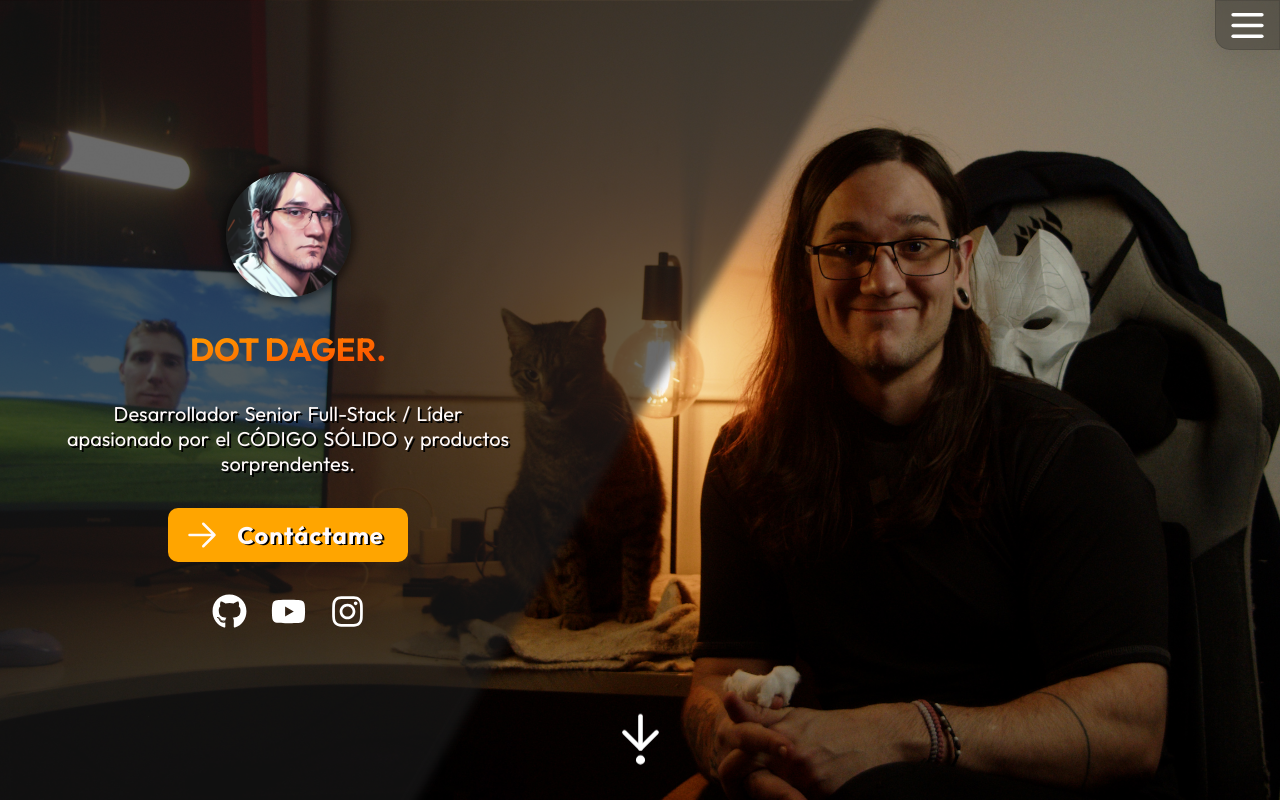
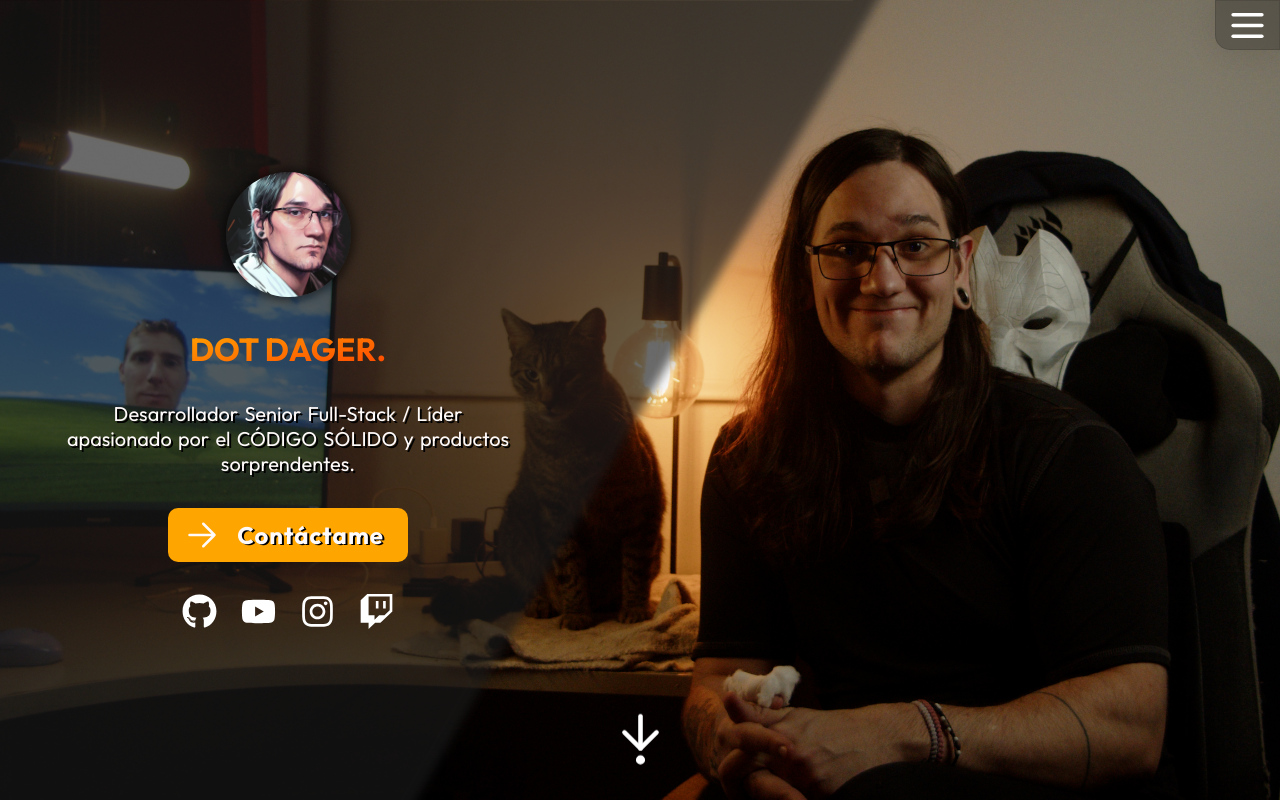
Before and after one commit to OsniaaK/LandingDager, a plain HTML site: page index.html in a window 1280 px wide. Shown: the top 802 px of the page. Drawn offline with nearby package versions, Linux system fonts and the light colour scheme.

Commit message:
Added Twitch Button to Hero

```diff
--- a/index.html
+++ b/index.html
@@ -162,6 +162,9 @@
                   d="M224.1 141c-63.6 0-114.9 51.3-114.9 114.9s51.3 114.9 114.9 114.9S339 319.5 339 255.9 287.7 141 224.1 141zm0 189.6c-41.1 0-74.7-33.5-74.7-74.7s33.5-74.7 74.7-74.7 74.7 33.5 74.7 74.7-33.6 74.7-74.7 74.7zm146.4-194.3c0 14.9-12 26.8-26.8 26.8-14.9 0-26.8-12-26.8-26.8s12-26.8 26.8-26.8 26.8 12 26.8 26.8zm76.1 27.2c-1.7-35.9-9.9-67.7-36.2-93.9-26.2-26.2-58-34.4-93.9-36.2-37-2.1-147.9-2.1-184.9 0-35.8 1.7-67.6 9.9-93.9 36.1s-34.4 58-36.2 93.9c-2.1 37-2.1 147.9 0 184.9 1.7 35.9 9.9 67.7 36.2 93.9s58 34.4 93.9 36.2c37 2.1 147.9 2.1 184.9 0 35.9-1.7 67.7-9.9 93.9-36.2 26.2-26.2 34.4-58 36.2-93.9 2.1-37 2.1-147.8 0-184.8zM398.8 388c-7.8 19.6-22.9 34.7-42.6 42.6-29.5 11.7-99.5 9-132.1 9s-102.7 2.6-132.1-9c-19.6-7.8-34.7-22.9-42.6-42.6-11.7-29.5-9-99.5-9-132.1s-2.6-102.7 9-132.1c7.8-19.6 22.9-34.7 42.6-42.6 29.5-11.7 99.5-9 132.1-9s102.7-2.6 132.1 9c19.6 7.8 34.7 22.9 42.6 42.6 11.7 29.5 9 99.5 9 132.1s2.7 102.7-9 132.1z"
                 />
               </svg>
+            </a>
+            <a href="https://www.twitch.tv/dagerxiv">
+              <svg xmlns="http://www.w3.org/2000/svg" viewBox="0 0 512 512"><path d="M391.2 103.5H352.5v109.7h38.6zM285 103H246.4V212.8H285zM120.8 0 24.3 91.4V420.6H140.1V512l96.5-91.4h77.3L487.7 256V0zM449.1 237.8l-77.2 73.1H294.6l-67.6 64v-64H140.1V36.6H449.1z"/></svg>
             </a>
           </nav>
         </aside>
```
